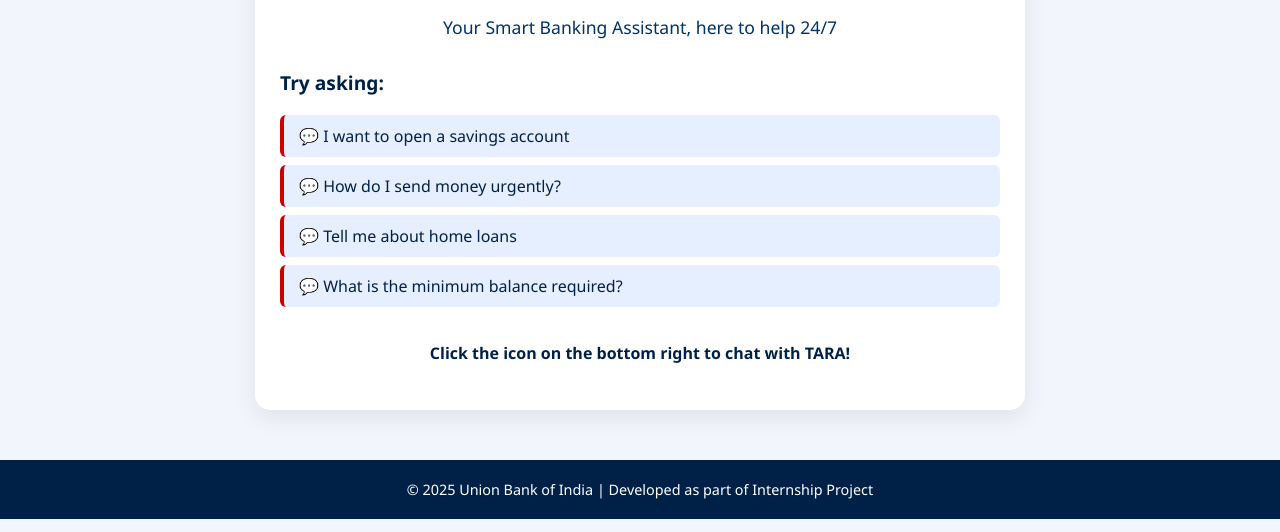
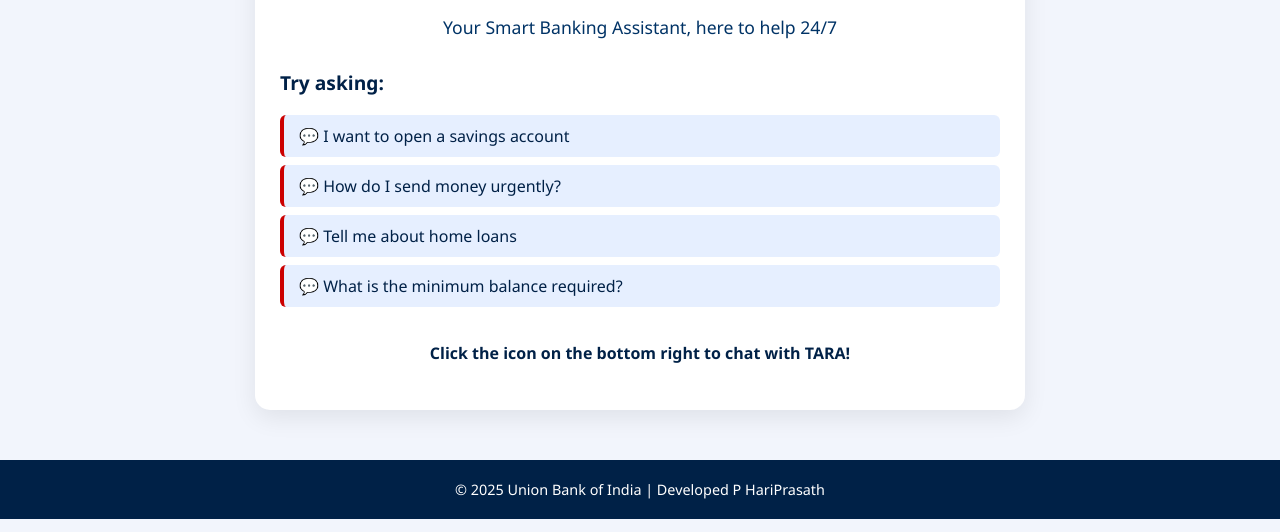
Before and after one commit to HariPrasathPrabahar/T.A.R.A, a plain HTML site: page index.html in a window 1280 px wide. Shown: the part 268-800 px from the top of the page. Drawn offline with nearby package versions, Linux system fonts and the light colour scheme.

Commit message:
Update index.html

```diff
--- a/index.html
+++ b/index.html
@@ -109,7 +109,7 @@
   </df-messenger>
 
   <div class="footer">
-    © 2025 Union Bank of India | Developed as part of Internship Project
+    © 2025 Union Bank of India | Developed P HariPrasath
   </div>
 </body>
 </html>
```
